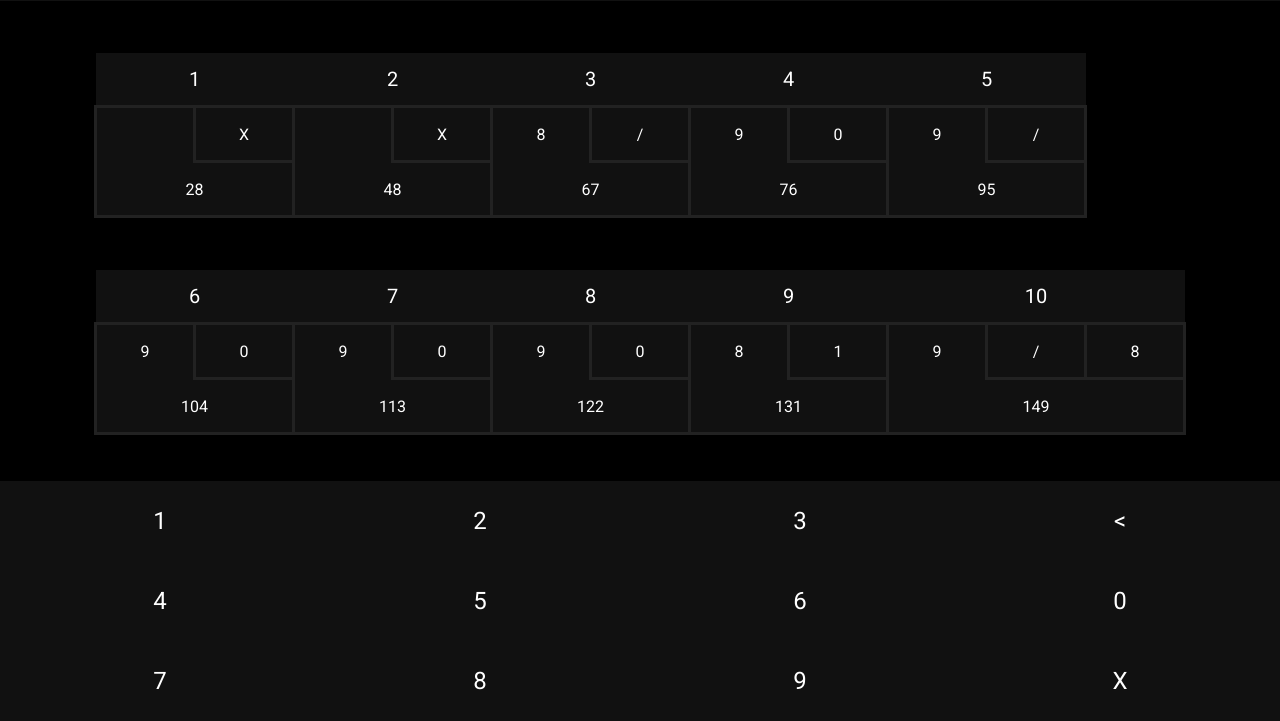
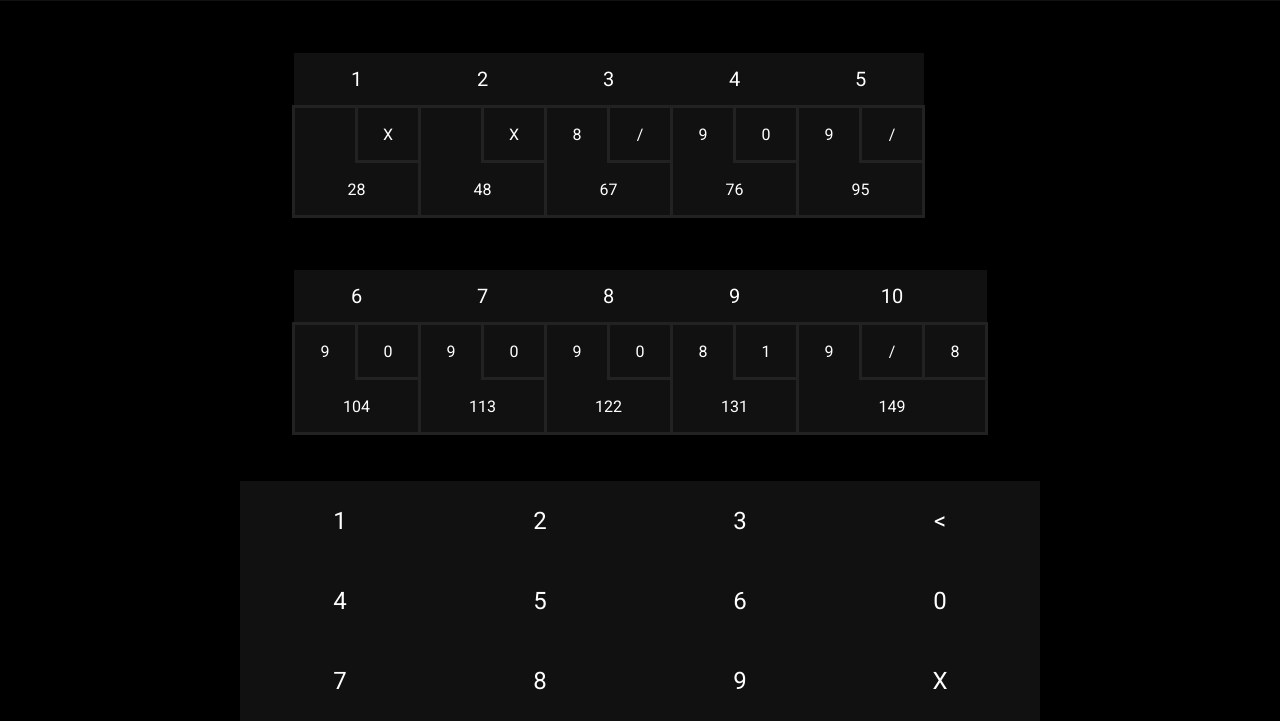
Before and after one commit to yehwankim23/js-bowling-score-calculator, a plain HTML site: page docs/index.html in a window 1280 px wide. Shown: the part 79-800 px from the top of the page. Drawn offline with Linux system fonts and the light colour scheme.

Commit message:
Change table width

```diff
--- a/docs/style.css
+++ b/docs/style.css
@@ -46,7 +46,7 @@ body {
     font-size: 2vh;
     height: 6.5vh;
     padding: 0;
-    width: 7.5vw;
+    width: 7.5vmin;
 }
 
 .spacer td {
@@ -81,6 +81,7 @@ body {
 .keypad table {
     background-color: #111;
     border-collapse: collapse;
+    margin: auto;
     user-select: none;
 }
 
@@ -89,7 +90,7 @@ body {
     font-size: 3vh;
     height: 10vh;
     padding: 0;
-    width: 25vw;
+    width: 25vmin;
 }
 
 .keypad td:hover {
```
